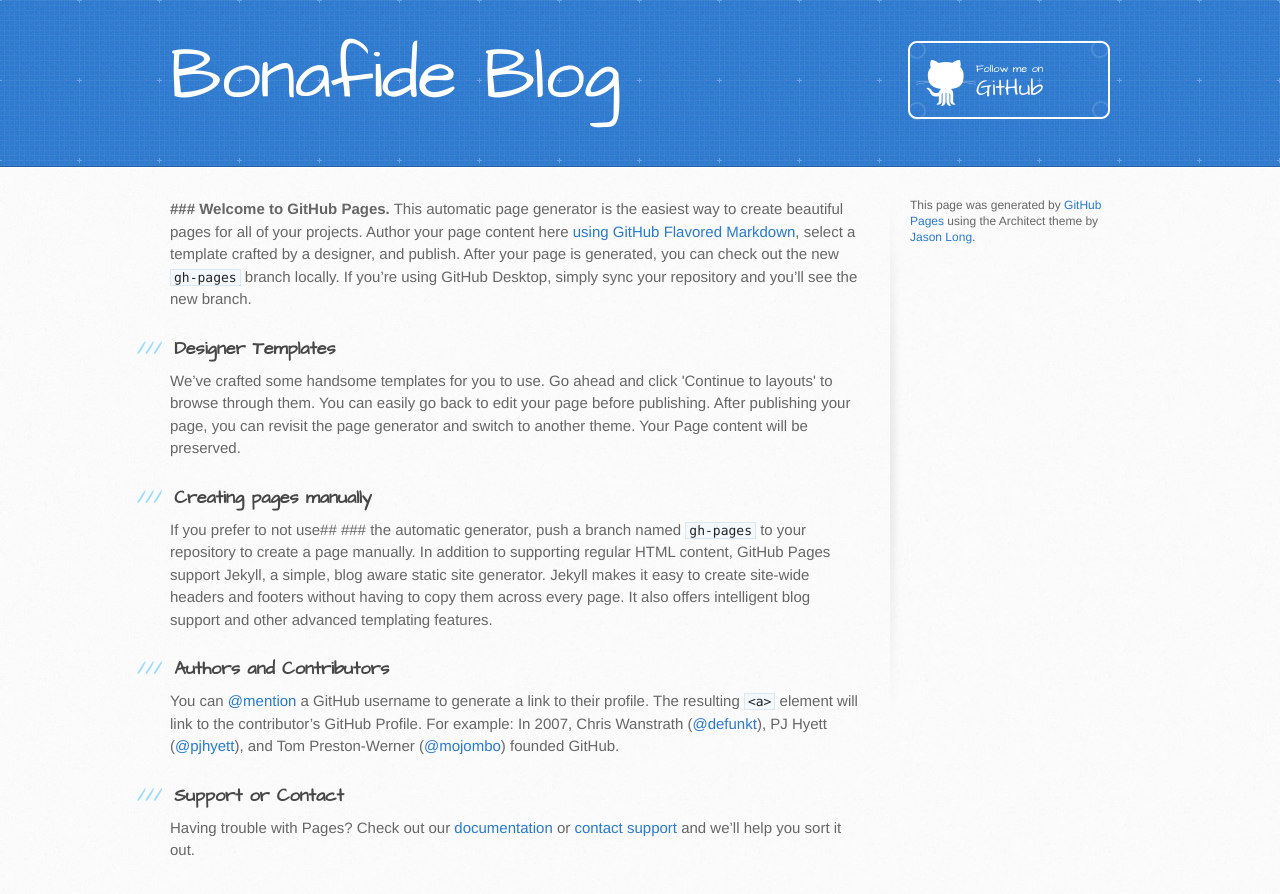
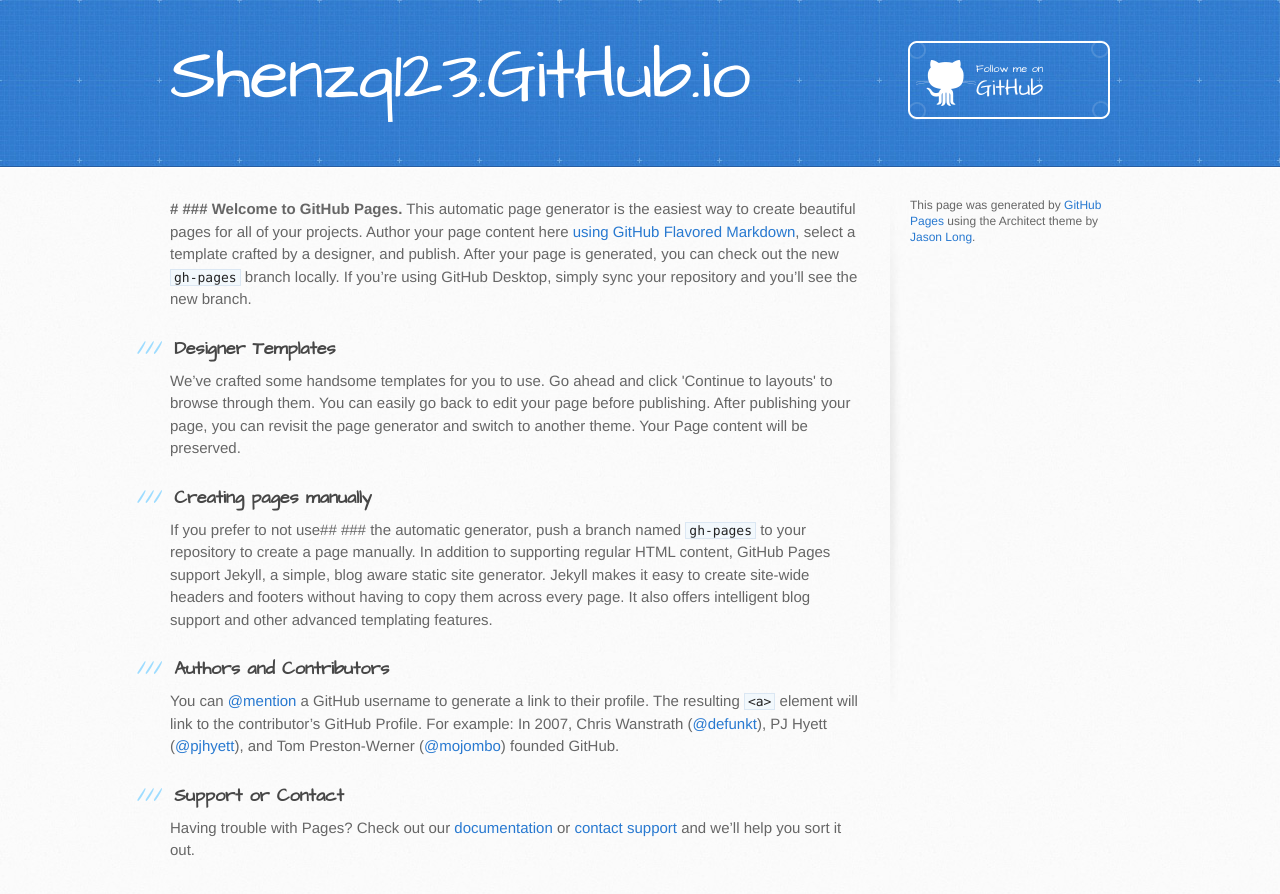
Before and after one commit to shenzq123/shenzq123.github.io, a plain HTML site: page index.html in a window 1280 px wide. Drawn offline with Linux system fonts and the light colour scheme.

Commit message:
Replace master branch with page content via GitHub

```diff
--- a/index.html
+++ b/index.html
@@ -19,7 +19,7 @@
   <body>
     <header>
       <div class="inner">
-        <h1>Bonafide Blog</h1>
+        <h1>Shenzq123.GitHub.io</h1>
         <h2></h2>
         <a href="https://github.com/shenzq123" class="button"><small>Follow me on</small> GitHub</a>
       </div>
@@ -28,7 +28,7 @@
     <div id="content-wrapper">
       <div class="inner clearfix">
         <section id="main-content">
-          <p><strong>### Welcome to GitHub Pages.</strong>
+          <p><strong># ### Welcome to GitHub Pages.</strong>
 This automatic page generator is the easiest way to create beautiful pages for all of your projects. Author your page content here <a href="https://guides.github.com/features/mastering-markdown/">using GitHub Flavored Markdown</a>, select a template crafted by a designer, and publish. After your page is generated, you can check out the new <code>gh-pages</code> branch locally. If you’re using GitHub Desktop, simply sync your repository and you’ll see the new branch.</p>
 
 <h3>
```
